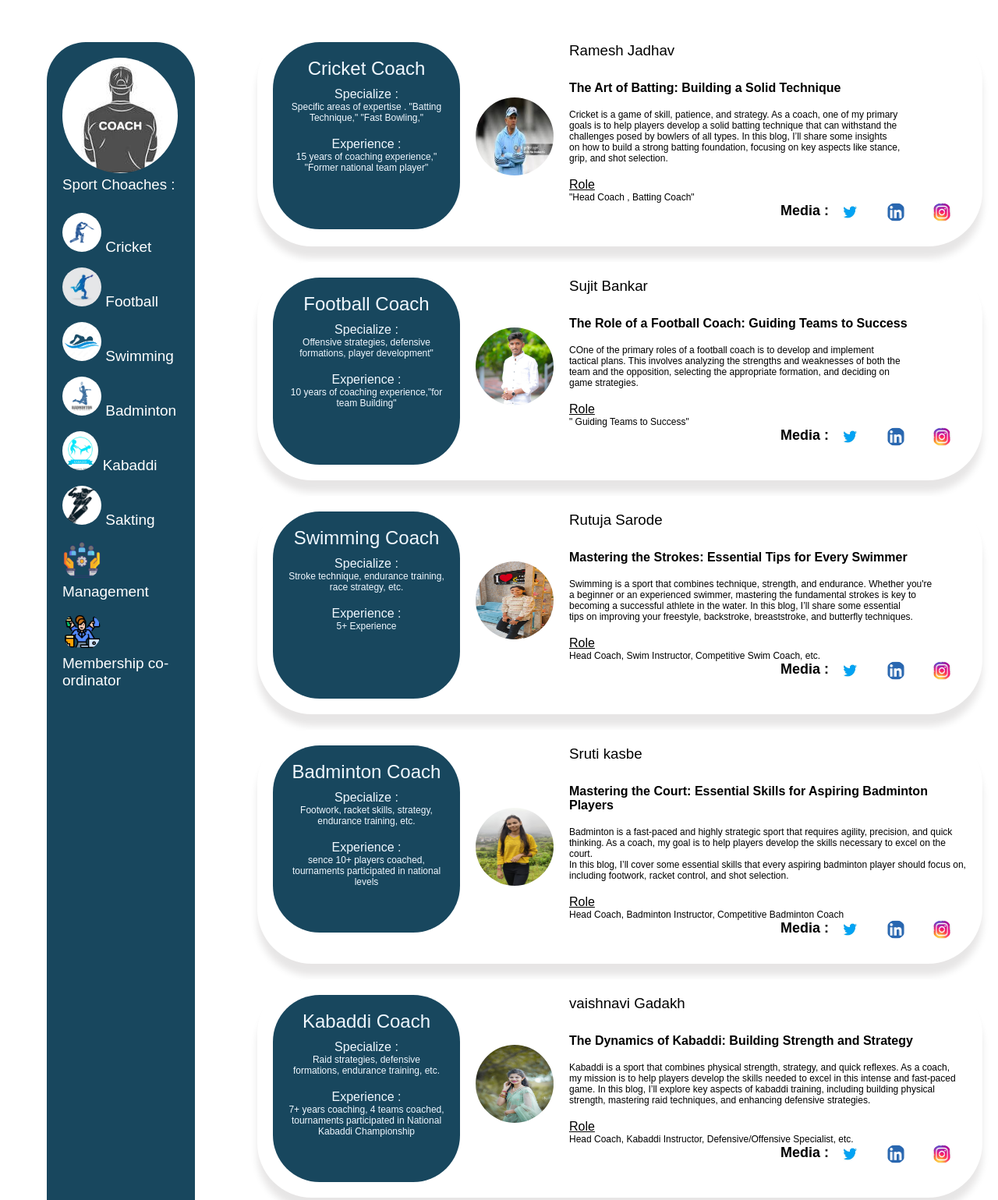
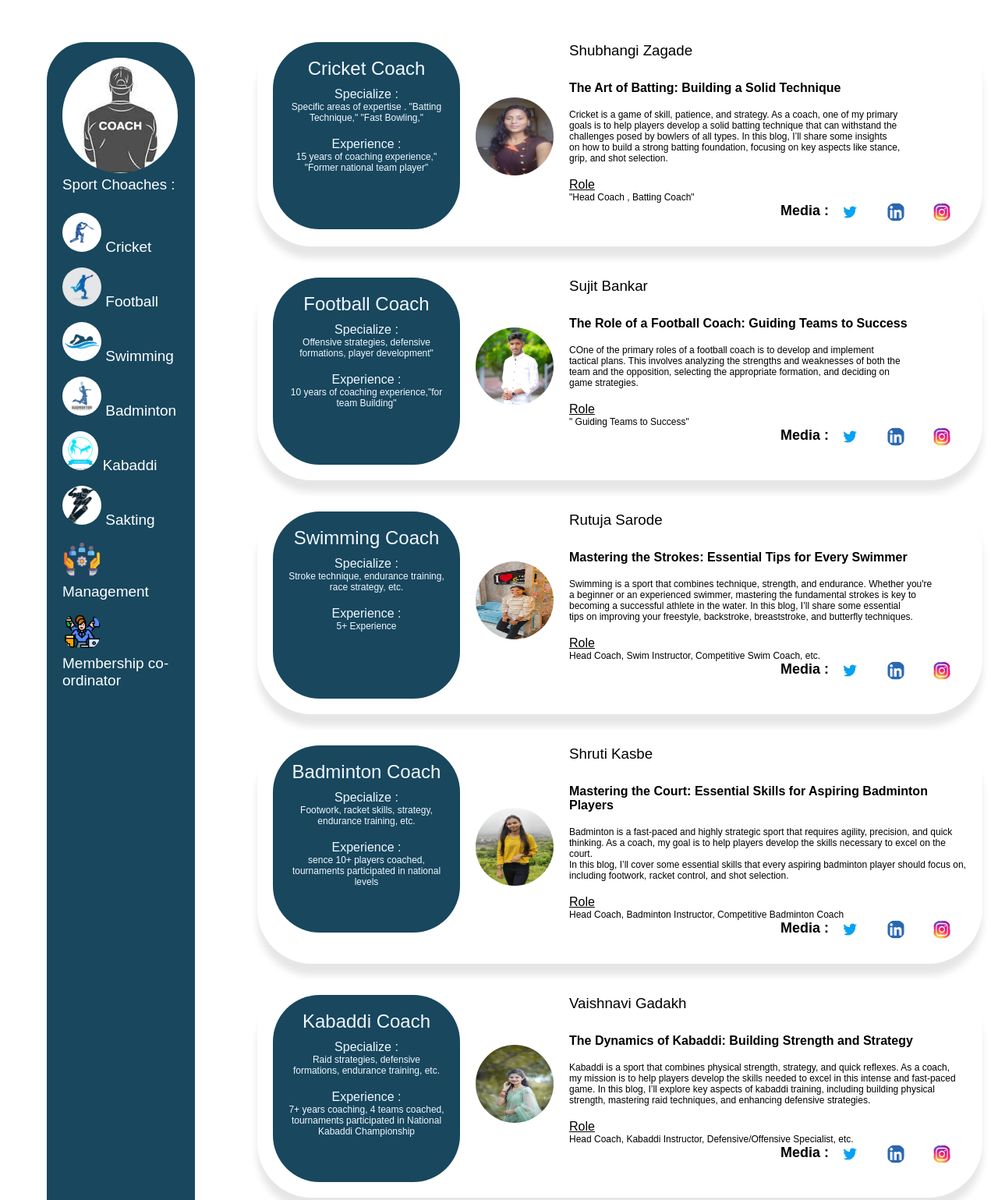
Before and after one commit to Abhishekkatale/icp-9.0-html-github-group5-project-2, a plain HTML site: page pages/coaching.html in a window 1280 px wide. Shown: the part 100-1639 px from the top of the page at 78% size. Drawn offline with Linux system fonts and the light colour scheme; a web font is replaced by a local one.

Commit message:
update coaching page

```diff
--- a/pages/coaching.html
+++ b/pages/coaching.html
@@ -67,10 +67,10 @@
 
                 </div>
                 <div class="coach-info">
-                    <img src="../images/c1.jpg" alt="Coach 1 Image">
+                    <img src="../images/shubhangi.jpg" alt="Coach 1 Image">
 
                     <div class="info">
-                        <h3>Ramesh Jadhav</h3>
+                        <h3>Shubhangi Zagade</h3>
                         <br>
                         <b>The Art of Batting: Building a Solid Technique</b> <br> <br>
                         <p>Cricket is a game of skill, patience, and strategy. As a coach, one of my primary <br>
@@ -192,7 +192,7 @@
                 <div class="coach-info">
                     <img src="../images/shruti.jpg" alt="Coach 4 Image">
                     <div class="info">
-                        <h3>Sruti kasbe</h3>
+                        <h3>Shruti Kasbe</h3>
                         <br>
                         <b>Mastering the Court: Essential Skills for Aspiring Badminton Players</b> <br> <br>
                         <p>Badminton is a fast-paced and highly strategic sport that requires agility, precision, and quick <br>
@@ -232,7 +232,7 @@
                 <div class="coach-info">
                     <img src="../images/vaishnavi.jpg" alt="Coach 5 Image">
                     <div class="info">
-                        <h3>vaishnavi Gadakh</h3>
+                        <h3>Vaishnavi Gadakh</h3>
                         <br>
                         <b>The Dynamics of Kabaddi: Building Strength and Strategy</b> <br> <br>
                         <p>Kabaddi is a sport that combines physical strength, strategy, and quick reflexes. As a coach,<br>
```
